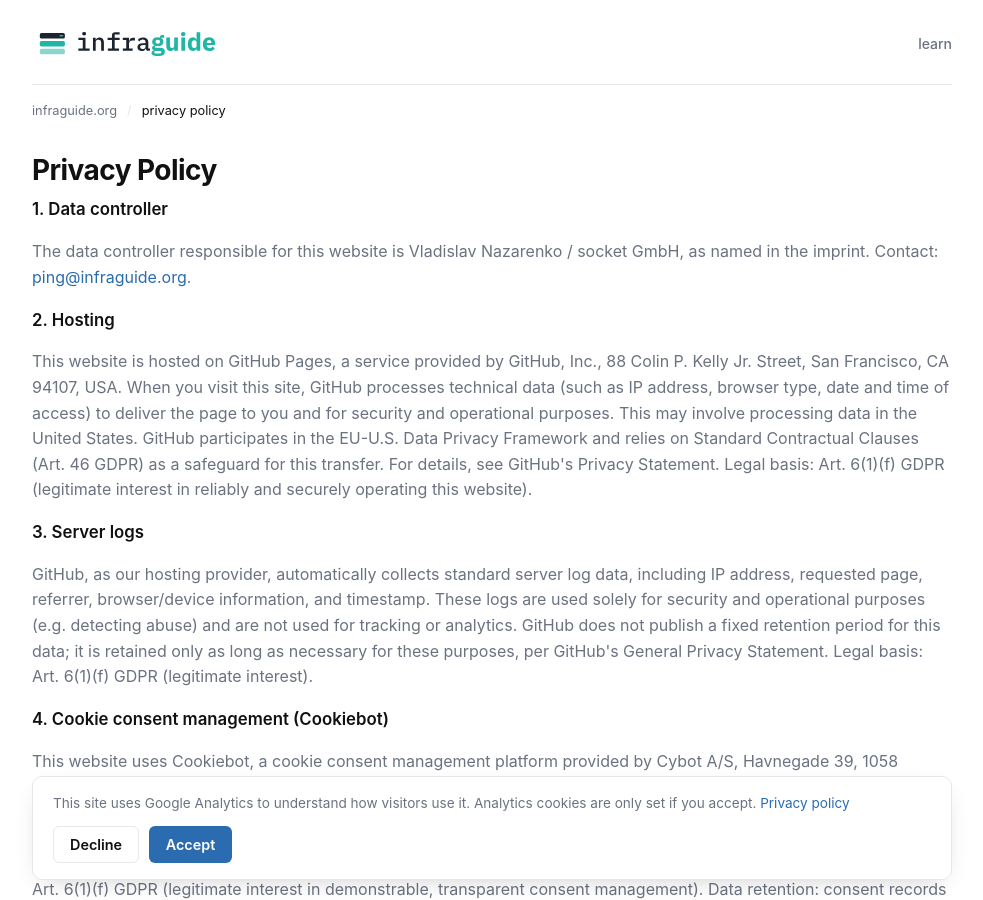
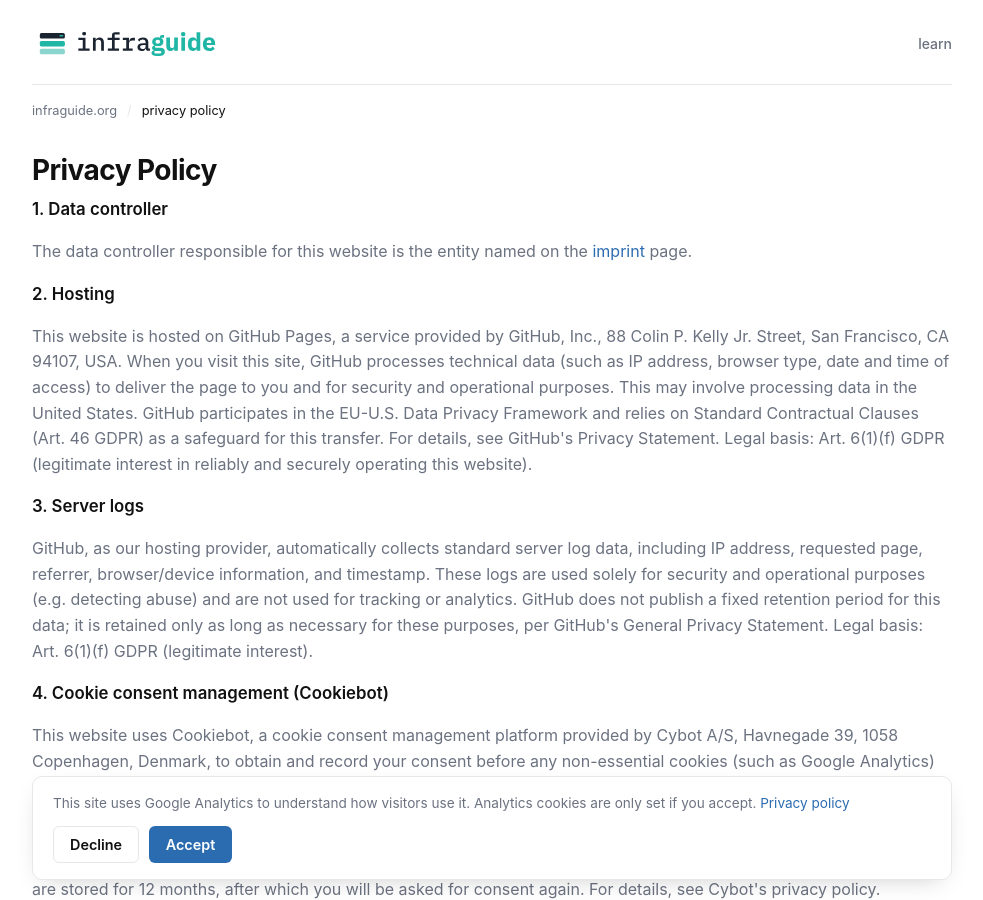
Before and after one commit to codecap/infraguide, a Jekyll site: the page built from privacy/index.md, in a window 1280 px wide and 900 px high. Shown: the whole window, without its empty margins (148-1131 px from the left). Built offline with Jekyll 4.4.1, drawn with Linux system fonts in a browser that asks for light colours.

Commit message:
Stop naming the data controller directly in privacy policy
Reference the imprint page instead of repeating the
person/company name.

Co-Authored-By: Claude Sonnet 5 <noreply@anthropic.com>

```diff
--- a/privacy/index.md
+++ b/privacy/index.md
@@ -10,8 +10,8 @@ breadcrumbs:
 
   <h2>1. Data controller</h2>
   <p>
-  The data controller responsible for this website is Vladislav Nazarenko /
-  socket GmbH, as named in the imprint. Contact: <a href="mailto:ping@infraguide.org">ping@infraguide.org</a>.
+  The data controller responsible for this website is the entity named on
+  the <a href="/imprint/">imprint</a> page.
   </p>
 
   <h2>2. Hosting</h2>
```
